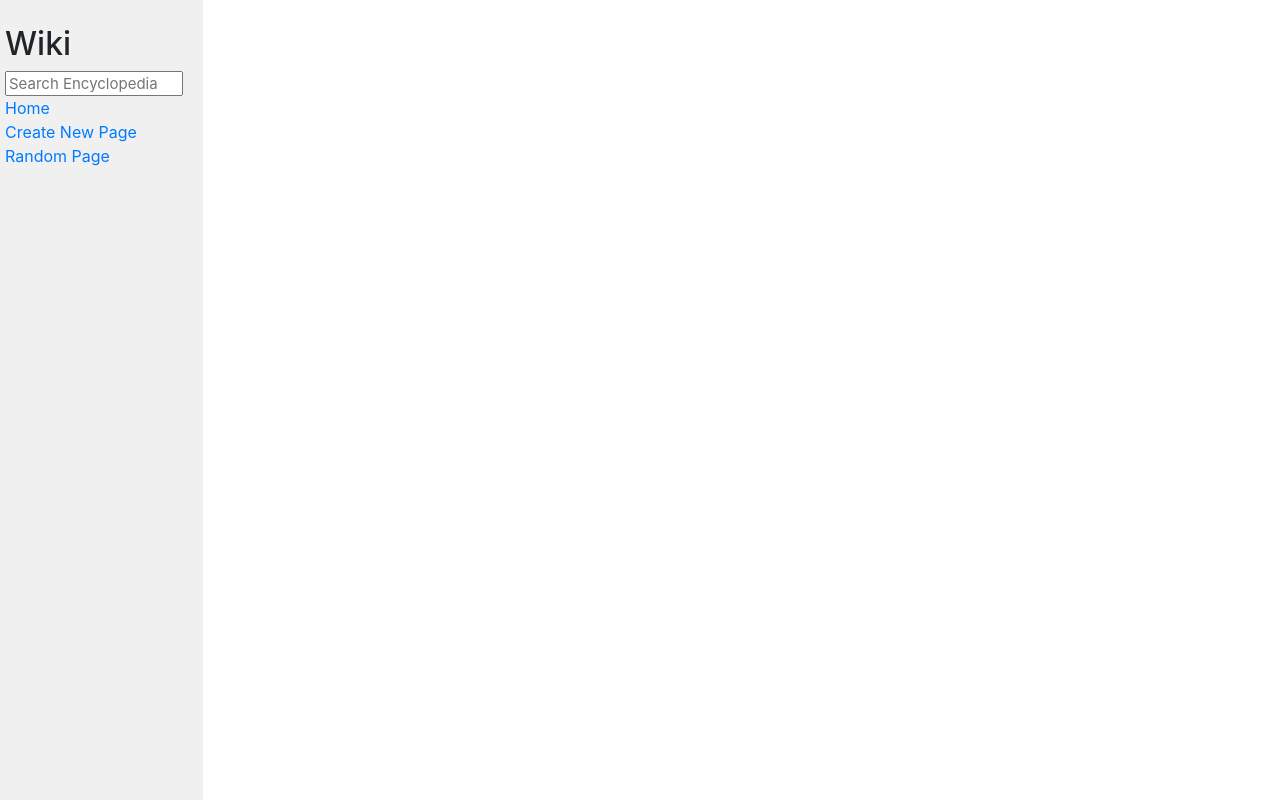
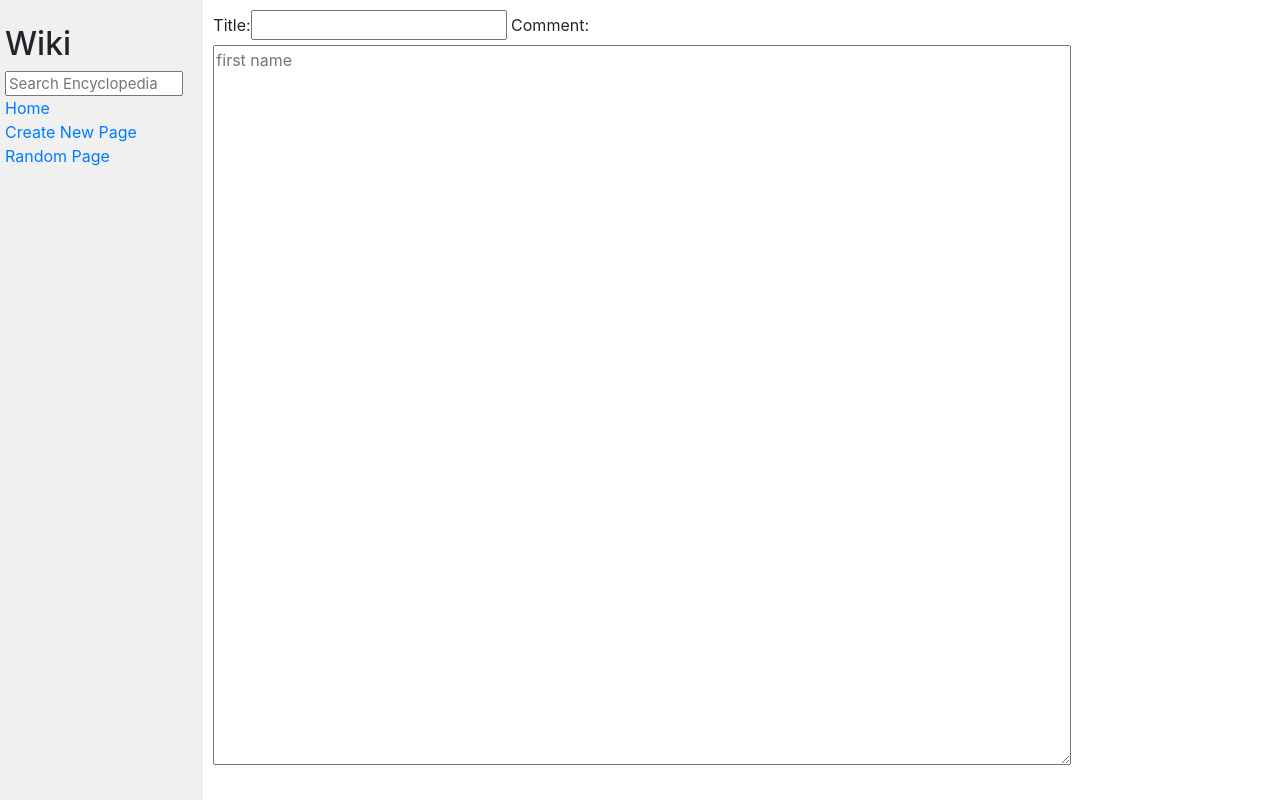
Before and after one commit to Santho-sh/wiki, a Django app: page /create in a window 1280 px wide. Run offline with Django 3.2, Linux system fonts and the light colour scheme; some libraries are stand-ins or nearby versions.

Commit message:
working edit

```diff
--- /dev/null
+++ b/encyclopedia/forms.py
@@ -0,0 +1,6 @@
+from django import forms
+
+
+class CreateForm(forms.Form):
+    title = forms.CharField(max_length=100)
+    comment = forms.CharField(widget=forms.Textarea(attrs={'rows': 3, 'placeholder': 'first name'}))
--- a/encyclopedia/templates/encyclopedia/create.html
+++ b/encyclopedia/templates/encyclopedia/create.html
@@ -5,5 +5,8 @@
 {% endblock %}
 
 {% block body %}
-
+    <form>
+    {% csrf_token %}
+    {{ form }}
+    </form>
 {% endblock %}
--- a/encyclopedia/urls.py
+++ b/encyclopedia/urls.py
@@ -8,5 +8,5 @@ urlpatterns = [
     path("random", views.random, name="random"),
     path("search", views.search, name="search"),
     path("create", views.create, name="create"),
-    path("edit", views.edit, name="edit"),
+    path("edit/<str:title>", views.edit, name="edit"),
 ]
--- a/encyclopedia/views.py
+++ b/encyclopedia/views.py
@@ -1,6 +1,7 @@
 from django.shortcuts import render, redirect
 from . import util
 from random import choice
+from .forms import CreateForm
 
 
 def index(request):
@@ -12,7 +13,7 @@ def index(request):
 def wiki(request, title):
     return render(request, "encyclopedia/content.html", {
         "title": title,
-        "entry": util.get_entry(title),
+        "content": util.get_entry(title),
     })
 
 
@@ -44,10 +45,18 @@ def random(request):
 
 
 def create(request):
-    # form = CreateForm()
-    return render(request, 'encyclopedia/create.html')
+    form = CreateForm()
+    return render(request, 'encyclopedia/create.html', {'form':form})
 
 
-def edit(request):
-    # form = EditForm()
-    return render(request, 'encyclopedia/create.html')
+def edit(request, title):
+
+    if request.method == 'POST':
+
+        title = request.POST['title']
+        content = request.POST['content']
+
+        return render(request, 'encyclopedia/create.html')
+
+    else:
+        ...
```
Also changed, not shown: encyclopedia/templates/encyclopedia/content.html (+8 -2 lines).
